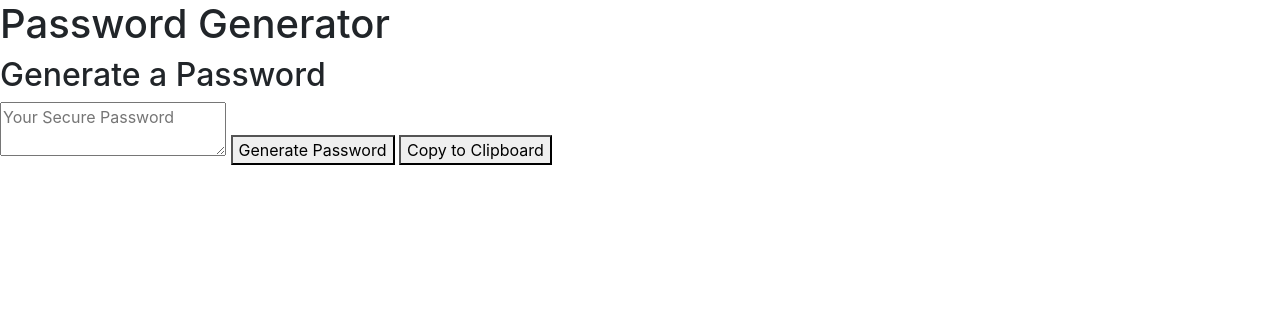
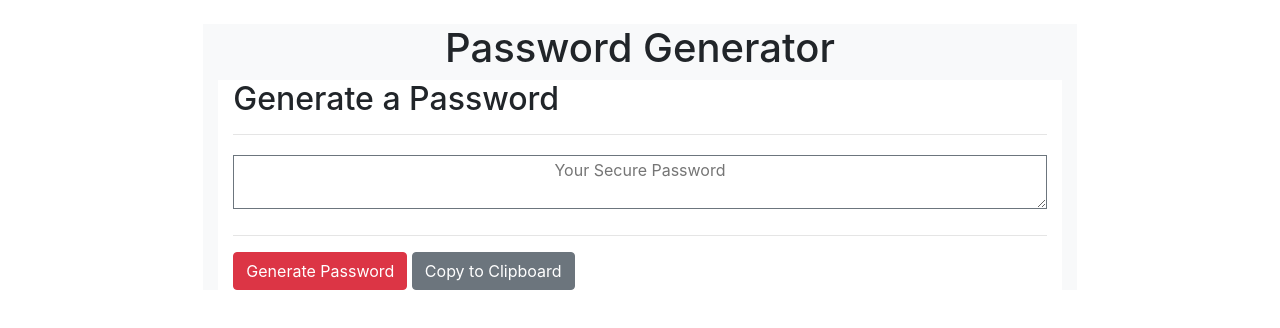
Before and after one commit to rachaelchar/Password-Generator, a plain HTML site: page index.html in a window 1280 px wide. Drawn offline with nearby package versions, Linux system fonts and the light colour scheme.

Commit message:
update style with Bootstrap classes

```diff
--- a/index.html
+++ b/index.html
@@ -1,28 +1,39 @@
 <!DOCTYPE html>
 <html lang="en">
+
 <head>
     <meta charset="UTF-8" />
     <meta name="viewport" content="width=device-width, initial-scale=1.0" />
     <meta http-equiv="X-UA-Compatible" content="ie=edge" />
     <link rel="stylesheet" href="reset.css">
-    <link rel="stylesheet" href="https://stackpath.bootstrapcdn.com/bootstrap/4.3.1/css/bootstrap.min.css" integrity="sha384-ggOyR0iXCbMQv3Xipma34MD+dH/1fQ784/j6cY/iJTQUOhcWr7x9JvoRxT2MZw1T" crossorigin="anonymous">
+    <link rel="stylesheet" href="https://stackpath.bootstrapcdn.com/bootstrap/4.3.1/css/bootstrap.min.css"
+        integrity="sha384-ggOyR0iXCbMQv3Xipma34MD+dH/1fQ784/j6cY/iJTQUOhcWr7x9JvoRxT2MZw1T" crossorigin="anonymous">
     <link rel="stylesheet" href="style.css">
     <title>Password Generator</title>
 </head>
+
 <body>
-    <header>
+    <div class="row">
+        <div class="container-fluid bg-light col-md-8 col-md-offset-2 col-sm-12 col-xs-12 mt-4">
+            <header class="text-center">
                 <h1>Password Generator</h1>
             </header>
+            <div class="container bg-white">
                 <h2>Generate a Password</h2>
-    <textarea
-      readonly
-      id="password"
-      placeholder="Your Secure Password"
-      aria-label="Generated Password"
-    ></textarea>
-    <button id="generate">Generate Password</button>
-    <button id="copy">
+                <hr>
+                <textarea class="col-md-12 ctextarea-fluid border border-secondary border-dashed mt-1 mb-1 text-center " readonly id="password"
+                    placeholder="Your Secure Password" aria-label="Generated Password"></textarea>
+                <hr>
+                <button class="btn btn-danger border-radius-rounded" id="generate">Generate Password</button>
+                <button class="btn btn-secondary" id="copy">
                     Copy to Clipboard
                 </button>
+            </div>
+        </div>
+    </div>
+
+    <script>
+    </script>
 </body>
+
 </html>
```
Lines whose indentation alone changed are shown as unchanged.
